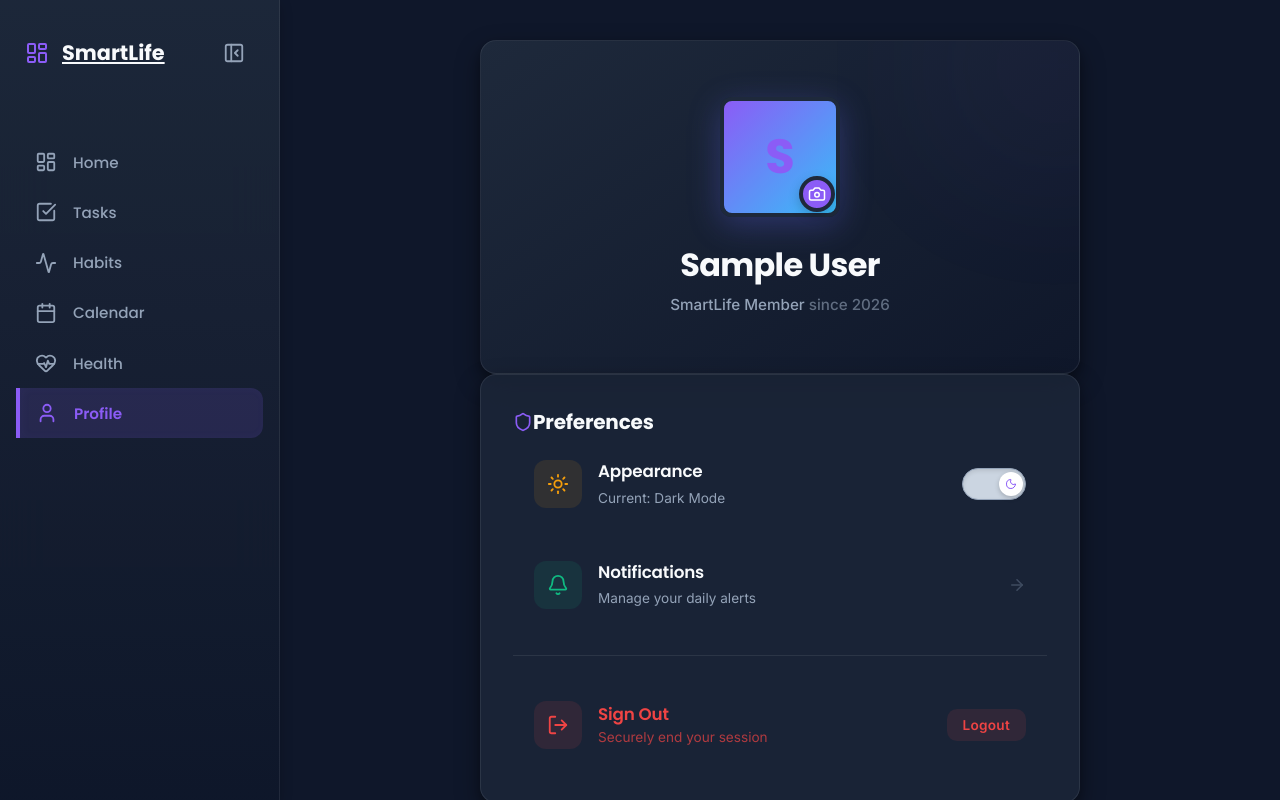
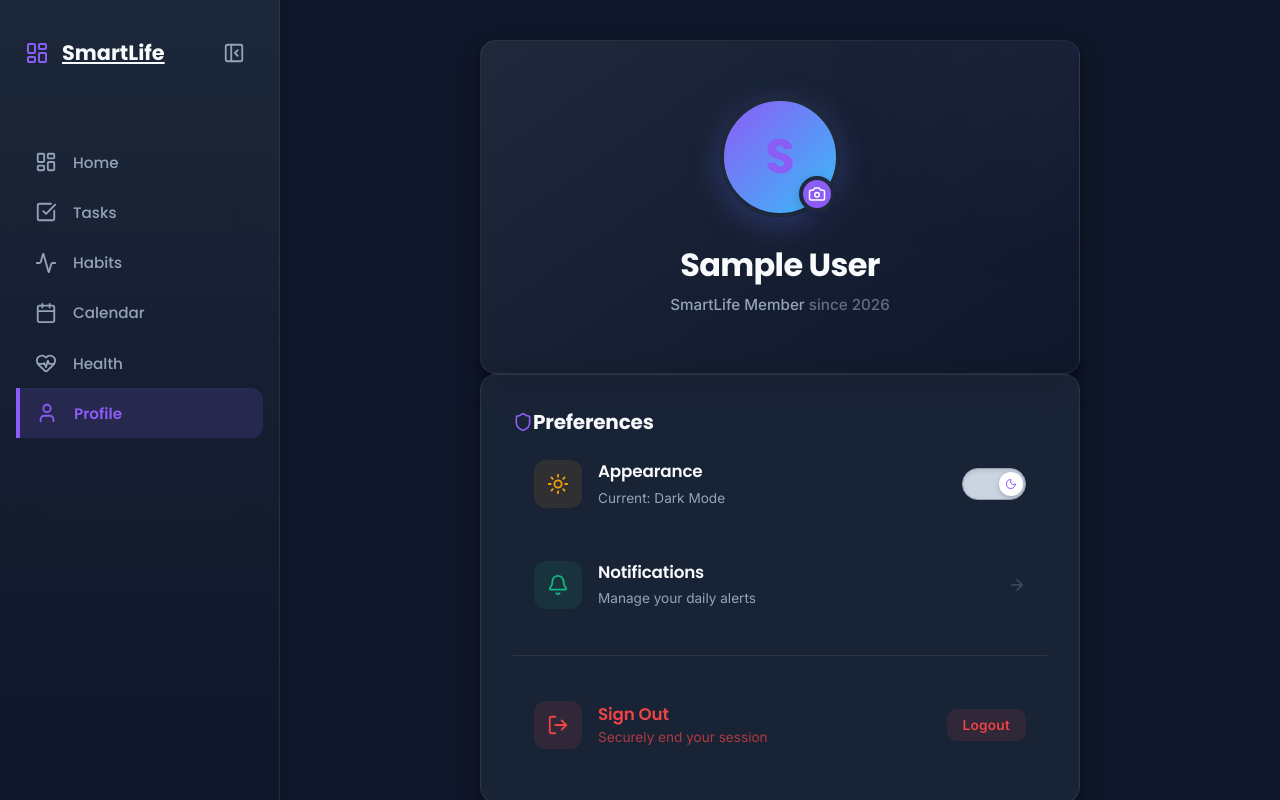
Before and after one commit to Deva099/Smart_daily_life, a React (Vite) app in the folder frontend/: page /profile in a window 1280 px wide. Built offline with nearby package versions, Linux system fonts and the light colour scheme; no server answers; sample sign-in values are in the browser's storage.

Commit message:
style: Change profile avatar from rounded square to circle

```diff
--- a/frontend/src/index.css
+++ b/frontend/src/index.css
@@ -484,7 +484,7 @@ input:focus, textarea:focus, select:focus {
 .avatar {
   width: 48px;
   height: 48px;
-  border-radius: var(--radius-sm);
+  border-radius: 50%;
   background: var(--surface-solid);
   display: flex;
   align-items: center;
--- a/frontend/src/pages/ProfileView.jsx
+++ b/frontend/src/pages/ProfileView.jsx
@@ -124,6 +124,7 @@ const ProfileView = ({ theme, setTheme }) => {
             className="avatar"
             style={{
               width: '120px', height: '120px', fontSize: '3rem',
+              borderRadius: '50%',
               background: user.profilePic ? `url(${user.profilePic}) center/cover` : 'linear-gradient(135deg, var(--accent-primary), var(--accent-secondary))',
               boxShadow: '0 8px 32px rgba(99, 102, 241, 0.3)',
               border: '4px solid var(--surface-solid)',
```
